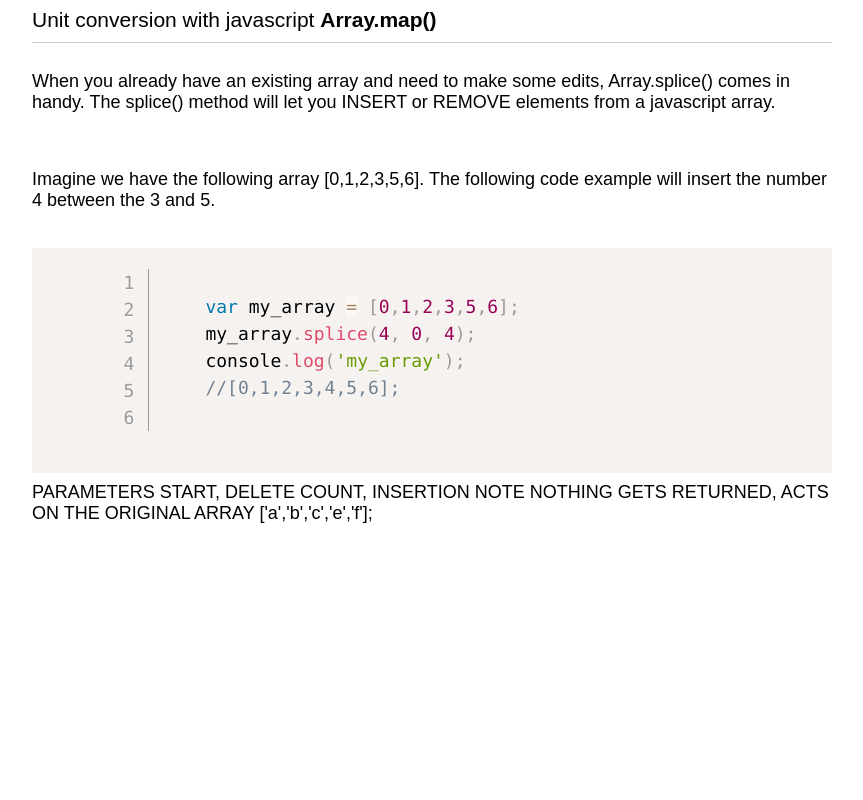
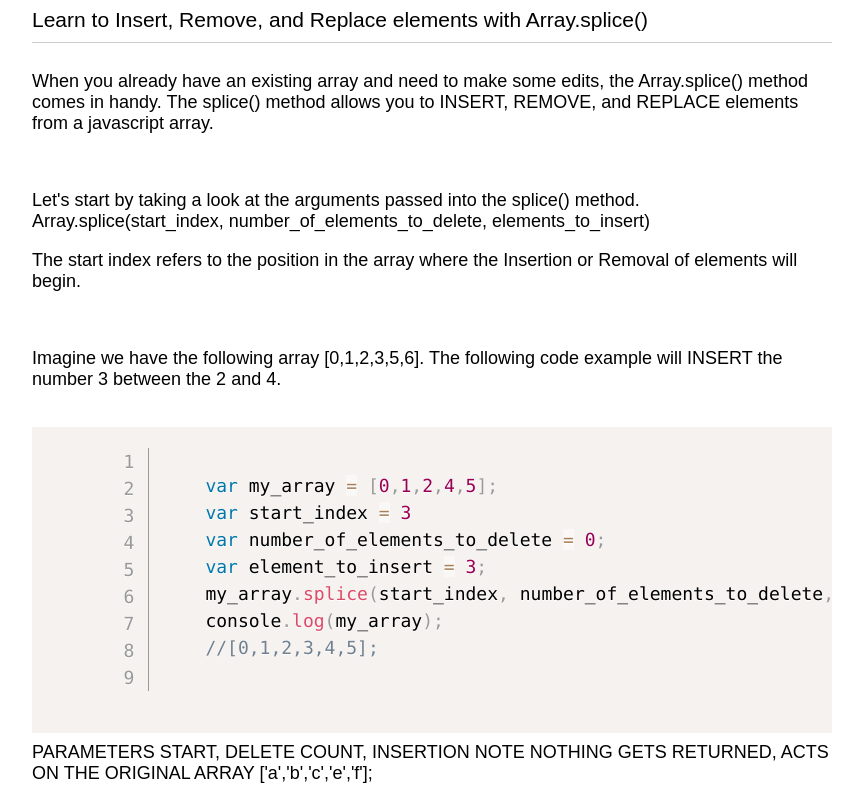
Before and after one commit to djrosenbaum/DevelopIntelligence, a plain HTML site: page javascript/splice/index.html in a window 1280 px wide. Shown: the whole page, without its empty margins (208-1071 px from the left). Drawn offline with Linux system fonts and the light colour scheme.

Commit message:
continuing to write about array.splice()

```diff
--- a/javascript/splice/index.html
+++ b/javascript/splice/index.html
@@ -54,24 +54,36 @@
 
 	<div class="page_wrapper">
 
-		<div class="article_title">Unit conversion with javascript <span>Array.map()</span></div>
+		<div class="article_title">Learn to Insert, Remove, and Replace elements with Array.splice()</span></div>
 
 		<div class="description">
-			<p>When you already have an existing array and need to make some edits, Array.splice() comes in handy. The splice() method will let you INSERT or REMOVE elements from a javascript array.</p>
+			<p>When you already have an existing array and need to make some edits, the Array.splice() method comes in handy. The splice() method allows you to INSERT, REMOVE, and REPLACE elements from a javascript array.</p>
 		</div>
 
 		<div class="description">
-			<p>Imagine we have the following array [0,1,2,3,5,6]. The following code example will insert the number 4 between the 3 and 5.</p>
+			<p>Let's start by taking a look at the arguments passed into the splice() method. Array.splice(start_index, number_of_elements_to_delete, elements_to_insert)</p>
+			<p>The start index refers to the position in the array where the Insertion or Removal of elements will begin.</p>
+		</div>
+
+
+
+		<div class="description">
+			<p>Imagine we have the following array [0,1,2,3,5,6]. The following code example will INSERT the number 3 between the 2 and 4.</p>
 		</div>
 
 		<pre class="line-numbers">
 			<code class="language-javascript">
-				var my_array = [0,1,2,3,5,6];
-				my_array.splice(4, 0, 4);
-				console.log('my_array');
-				//[0,1,2,3,4,5,6];
+				var my_array = [0,1,2,4,5];
+				var start_index = 3
+				var number_of_elements_to_delete = 0;
+				var element_to_insert = 3;
+				my_array.splice(start_index, number_of_elements_to_delete, element_to_insert);
+				console.log(my_array);
+				//[0,1,2,3,4,5];
 			</code>
 		</pre>
+
+
 
 		PARAMETERS
 		START, DELETE COUNT, INSERTION
```
